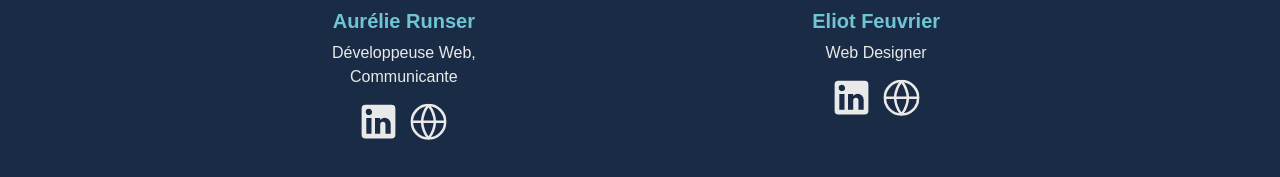
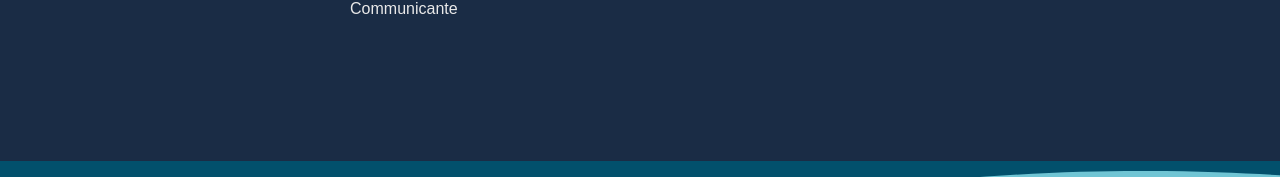
Before and after one commit to Aurelie-Runser/Abym, a Vue app: page /a-propos in a window 1280 px wide. Shown: the part 2181-2358 px from the top of the page. Built offline with nearby package versions, Linux system fonts and the light colour scheme; grey boxes are pictures that could not be loaded; a web font is replaced by a local one.

Commit message:
suppression reseaux sociaux de l'equipe

```diff
--- a/src/components/EquipeList.vue
+++ b/src/components/EquipeList.vue
@@ -1,7 +1,5 @@
 <script setup>
-import LinkedinIcon from "@/components/icons/LinkedinIcon.vue";
 import InstaIcon from "@/components/icons/InstaIcon.vue";
-import WebIcon from "@/components/icons/WebIcon.vue";
 
 defineProps({
   list: Array,
@@ -18,18 +16,6 @@ defineProps({
       <div class="membre-content">
         <p class="membre-name">{{ membre.name }}</p>
         <p class="membre-role">{{ membre.role }}</p>
-
-        <div class="membre-medias">
-            <a v-if="membre.linkedin" :href="membre.linkedin" target="_blank" rel="noopener noreferrer">
-                <LinkedinIcon/><span class="sr-only">Compte Linkedin de {{ membre.name }}</span>
-            </a>
-            <a v-if="membre.instagram" :href="membre.instagram" target="_blank" rel="noopener noreferrer">
-                <InstaIcon/><span class="sr-only">Compte Instagram de {{ membre.name }}</span>
-            </a>
-            <a class="web" v-if="membre.web" :href="membre.web" target="_blank" rel="noopener noreferrer">
-                <WebIcon/><span class="sr-only">Portfolio de {{ membre.name }}</span>
-            </a>
-        </div>
       </div>
     </li>
   </ul>
@@ -78,31 +64,6 @@ defineProps({
             .membre-role{
                 margin-bottom: 0;
             }
-
-            .membre-medias{
-                margin-top: 10px;
-                display: flex;
-                align-items: center;
-                justify-content: center;
-                gap: 5px;
-
-                a{
-                    display: block;
-                    width: 45px;
-                    aspect-ratio: 1/1;
-                    fill: var(--c-white);
-                    stroke: var(--c-white);
-
-                    &.web{
-                        scale: 0.8;
-                    }
-
-                    &:hover{
-                        fill: var(--c-primary-light);
-                        stroke: var(--c-primary-light);
-                    }
-                }
-            }
         }
 
     }
--- a/src/views/AProposView.vue
+++ b/src/views/AProposView.vue
@@ -14,7 +14,6 @@ const equipeDev = [
     name: "Samuel Klauss",
     role: "Développeur",
     blob: '/blobs/blob-2.svg#blob-2',
-    linkedin: 'https://www.linkedin.com/in/samuelklauss'
   },
   {
     photo: "https://placecats.com/millie_neo/300/300",
@@ -57,16 +56,12 @@ const equipeWeb = [
     name: "Aurélie Runser",
     blob: '/blobs/blob-9.svg#blob-9',
     role: "Développeuse Web, Communicante",
-    linkedin: "https://www.linkedin.com/in/aur%C3%A9lie-runser",
-    web: 'https://portfolio.aurelierunser.fr/'
   },
   {
     photo: "https://placecats.com/g/300/300",
     name: "Eliot Feuvrier",
     role: "Web Designer",
     blob: '/blobs/blob-8.svg#blob-8',
-    linkedin: "https://www.linkedin.com/in/eliot-feuvrier",
-    web: 'https://eliot-feuvrier.fr/'
   }
 ];
 </script>
```
